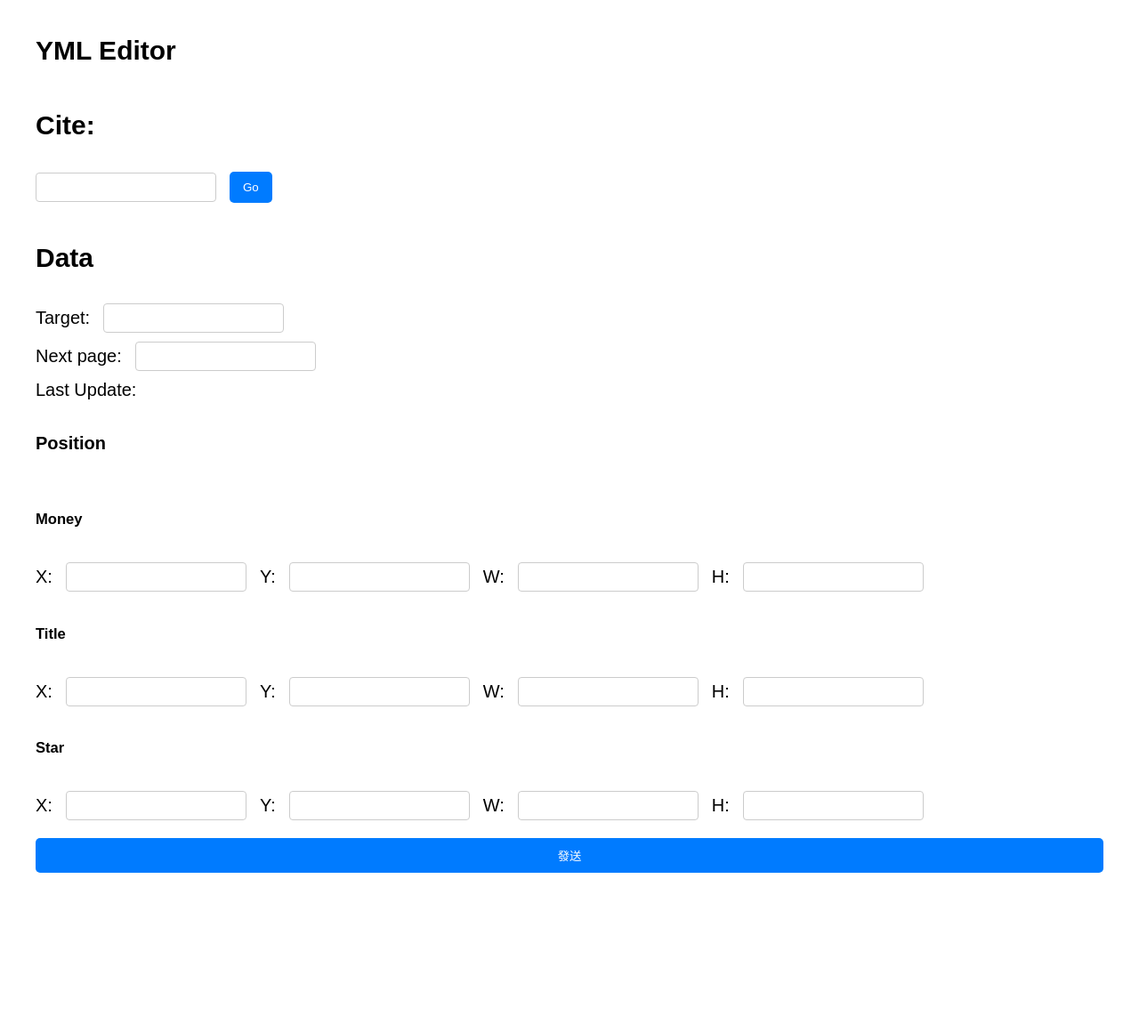
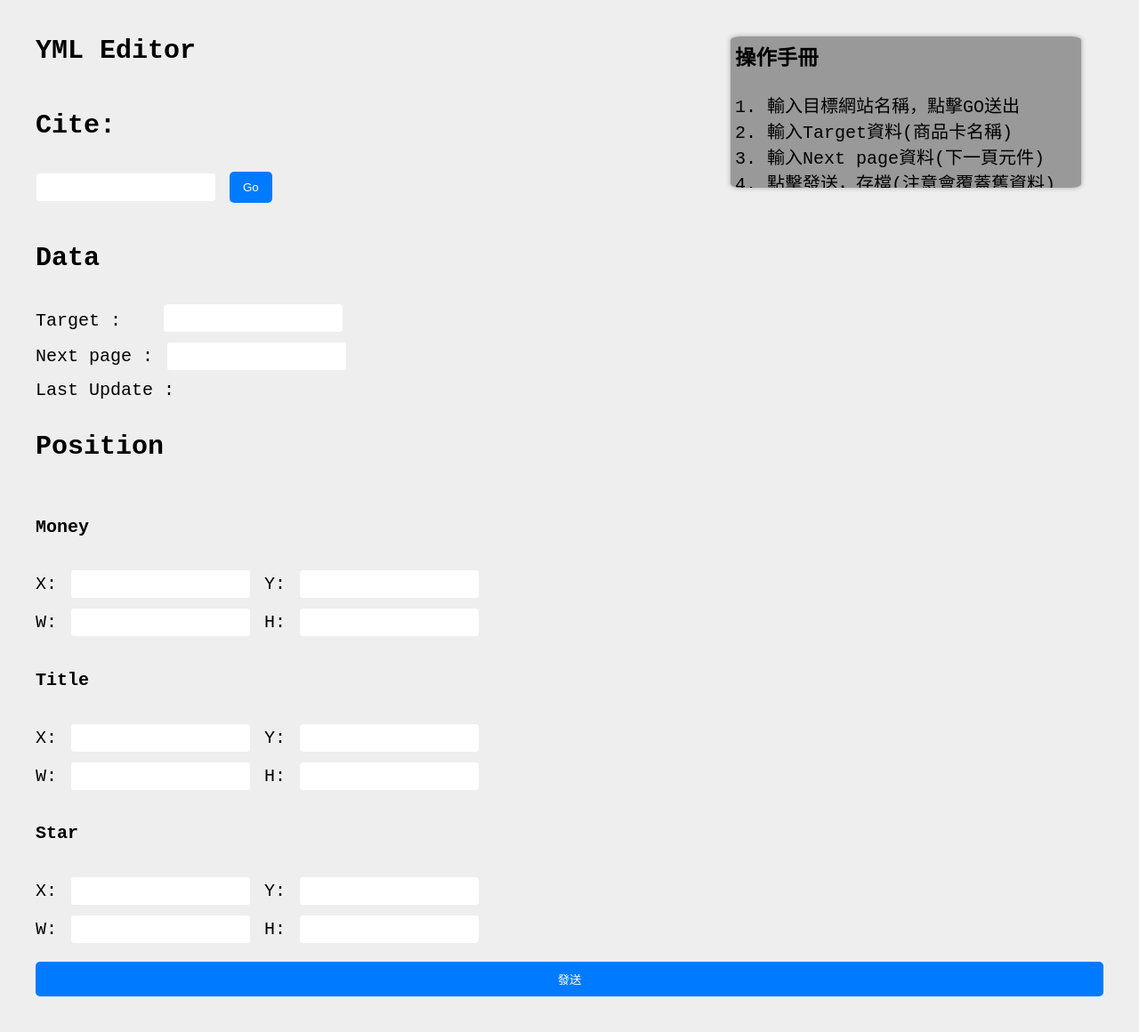
Before and after one commit to roleecorn/ocr_crawler, a Flask app: page /src/yml.html in a window 1280 px wide. Shown: the whole page at 89% size. Before the commit the page ends 981 px from the top, so only its background shows below. Run offline with Flask 3, Linux system fonts and the light colour scheme.

Commit message:
說明書

```diff
--- a/src/homestyle.css
+++ b/src/homestyle.css
@@ -50,7 +50,7 @@ ul {
     display: flex;
     flex-wrap: wrap;
     gap: 20px;
-    width: 85%;
+    width: 80%;
 }
 
 li {
--- a/src/yml.html
+++ b/src/yml.html
@@ -78,9 +78,27 @@
         </script>
             <style>
                 body {
-                    font-family: 'Arial', sans-serif;
+                    /* font-family: 'Arial', sans-serif; */
+                    font-family: 'Courier New', monospace;
                     margin: 40px;
                     font-size: 20px;
+                    background-color: #EEEEEE;
+                }
+                .manual {
+                    position: absolute;
+                    top: 5%;
+                    right: 5%;
+                    width: 30%;
+                    height: 20%;
+                    padding: 5px;
+                    border: 1px solid #ccc;
+                    border-radius: 3%;
+                    background-color: #999999;
+                    box-shadow: 0px 0px 5px rgba(0,0,0,0.2);
+                    overflow: auto;  /* 如果內容超過此大小，將提供滾動條 */
+                }
+                .manual h3 {
+                    margin-top: 0;
                 }
 
                 .container {
@@ -116,7 +134,7 @@
 
                 input[type="text"] {
                     padding: 8px 12px;
-                    border: 1px solid #ccc;
+                    border: 1px solid #EEEEEE;
                     border-radius: 4px;
                 }
 
@@ -137,47 +155,60 @@
             <div class="input-section">
                 <h2>Data</h2>
                 <div class="position-group">
-                    <label>Target:</label>
+                    <label>Target : 　 </label>
                     <input type="text" id="target" />
                 </div>
                 <div class="position-group">
-                    <label>Next page:</label>
+                    <label>Next page :</label>
                     <input type="text" id="Next_page" />
                 </div>
                 <div class="position-group">
-                    <label>Last Update:</label>
+                    <label>Last Update :</label>
                     <span type="text" id="lastupdate" ></span>
                 </div>
 
-                <h4>Position</h4>
+                <h2>Position</h2>
                 <div class="position-section">
-                    <h5>Money</h5>
+                    <h4>Money</h4>
                     <div class="position-group">
                         X: <input type="text" id="money_x" />
                         Y: <input type="text" id="money_y" />
+                    </div>
+                    <div class="position-group">
                         W: <input type="text" id="money_w" />
                         H: <input type="text" id="money_h" />
                     </div>
 
-                    <h5>Title</h5>
+                    <h4>Title</h4>
                     <div class="position-group">
                         X: <input type="text" id="title_x" />
                         Y: <input type="text" id="title_y" />
+                    </div>
+                    <div class="position-group">
                         W: <input type="text" id="title_w" />
                         H: <input type="text" id="title_h" />
                     </div>
 
-                    <h5>Star</h5>
+                    <h4>Star</h4>
                     <div class="position-group">
                         X: <input type="text" id="star_x" />
                         Y: <input type="text" id="star_y" />
+                    </div>
+                    <div class="position-group">
                         W: <input type="text" id="star_w" />
                         H: <input type="text" id="star_h" />
                     </div>
                 </div>
             </div>
             <button onclick="submitData(document.getElementById('shop').value)">發送</button>
+
         </div>
-
+        <div class="manual">
+            <h3>操作手冊</h3>
+            1. 輸入目標網站名稱，點擊GO送出<br>
+            2. 輸入Target資料(商品卡名稱)<br>
+            3. 輸入Next page資料(下一頁元件)<br>
+            4. 點擊發送，存檔(注意會覆蓋舊資料)
+        </div>
     </body>
 </html>
```
Also changed, not shown: src/Labeler.html (+24 -0 lines), templates/home.html (+6 -1 lines), src/notes.png (added), src/使用說明書.png (added).
